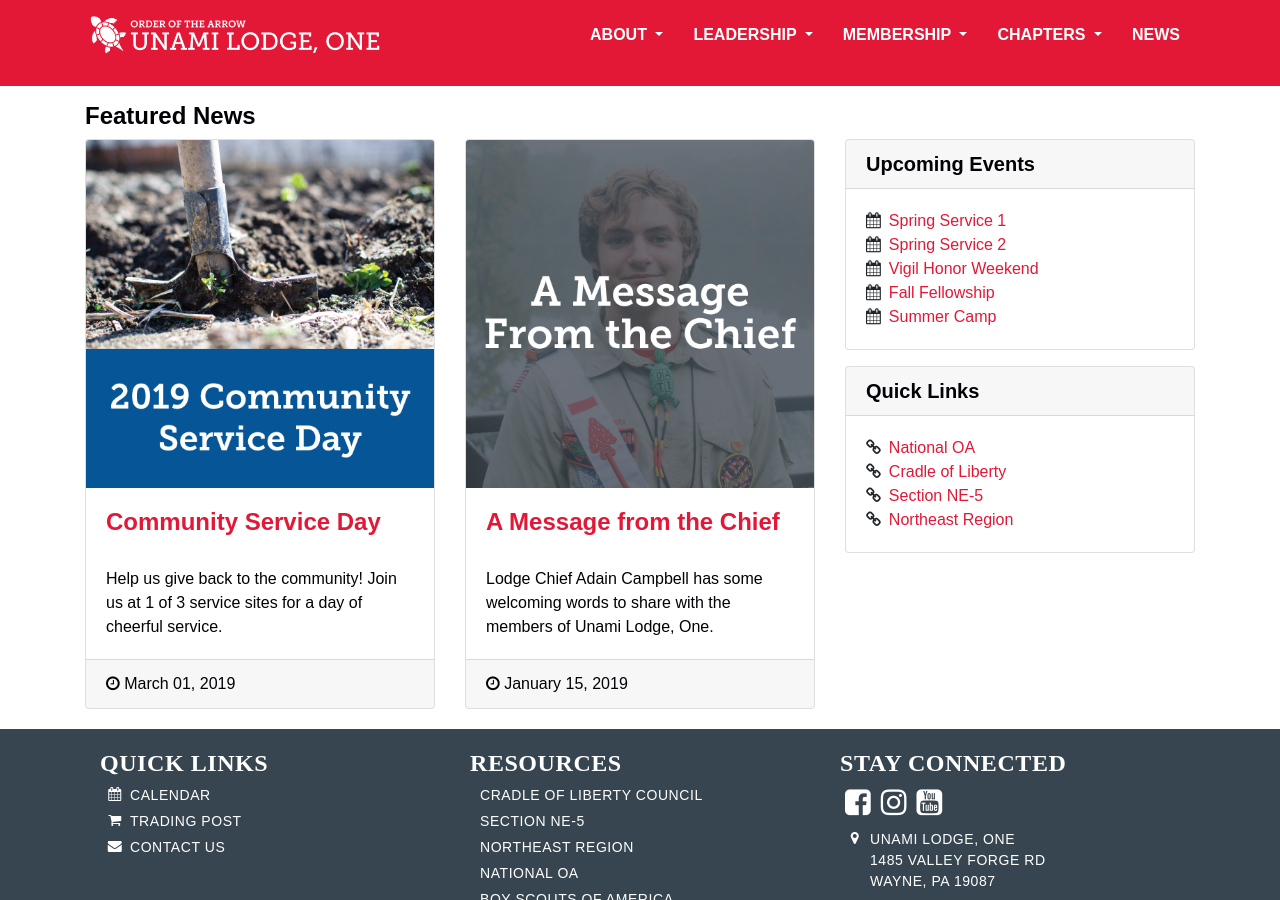
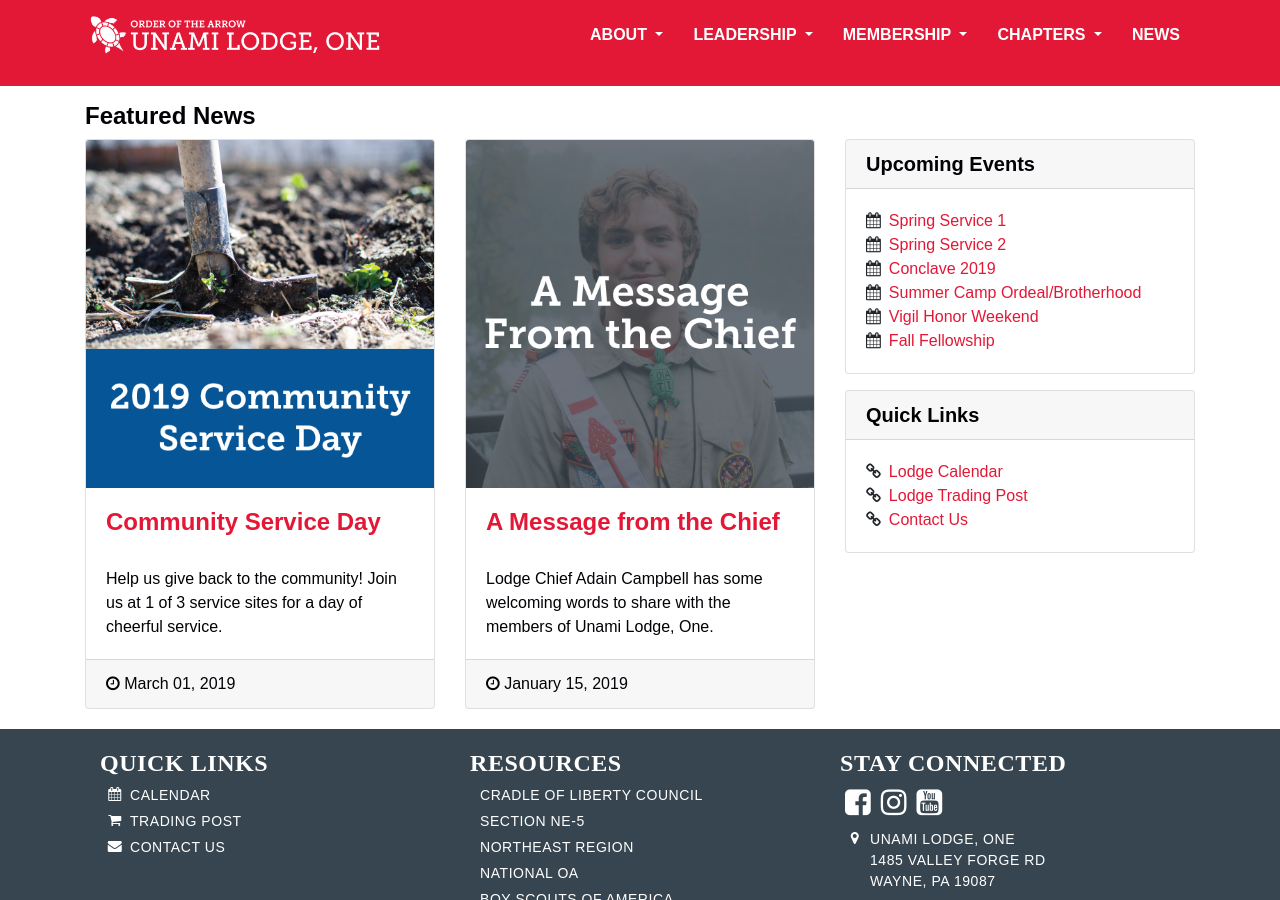
Before and after one commit to colbsa/UnamiLodge.org, a Jekyll site: the page built from index.md, in a window 1280 px wide and 900 px high, scrolled down 310 px. Built offline with Jekyll 4.4.1, drawn with Linux system fonts in a browser that asks for light colours; some web fonts are replaced.

Commit message:
Added new events and updated quick links

```diff
--- a/index.md
+++ b/index.md
@@ -14,14 +14,13 @@
 upcoming-events:
   Spring Service 1: http://colbsa.doubleknot.com/event/spring-service-1/2380634
   Spring Service 2: http://colbsa.doubleknot.com/event/spring-service-2/2380635
+  Conclave 2019: https://conclaveregistration.org/section/ne5
+  Summer Camp Ordeal/Brotherhood: http://colbsa.doubleknot.com/event/2019-summer-camp/2483948
   Vigil Honor Weekend: http://colbsa.doubleknot.com/event/vigil-honor-weekend/2473278
   Fall Fellowship: http://colbsa.doubleknot.com/event/fall-fellowship/2380637
-  Summer Camp: http://colbsa.doubleknot.com/event/2019-summer-camp/2483948
 
 quick-links:
-  National OA: http://www.oa-bsa.org/
-  Cradle of Liberty: http://www.colbsa.org/
-  Section NE-5: https://www.facebook.com/sectionne5
-  Northeast Region: http://www.northeast.oa-bsa.org/
-
+  Lodge Calendar: /calendar
+  Lodge Trading Post: /tradingpost
+  Contact Us: /contact
 ---
```
